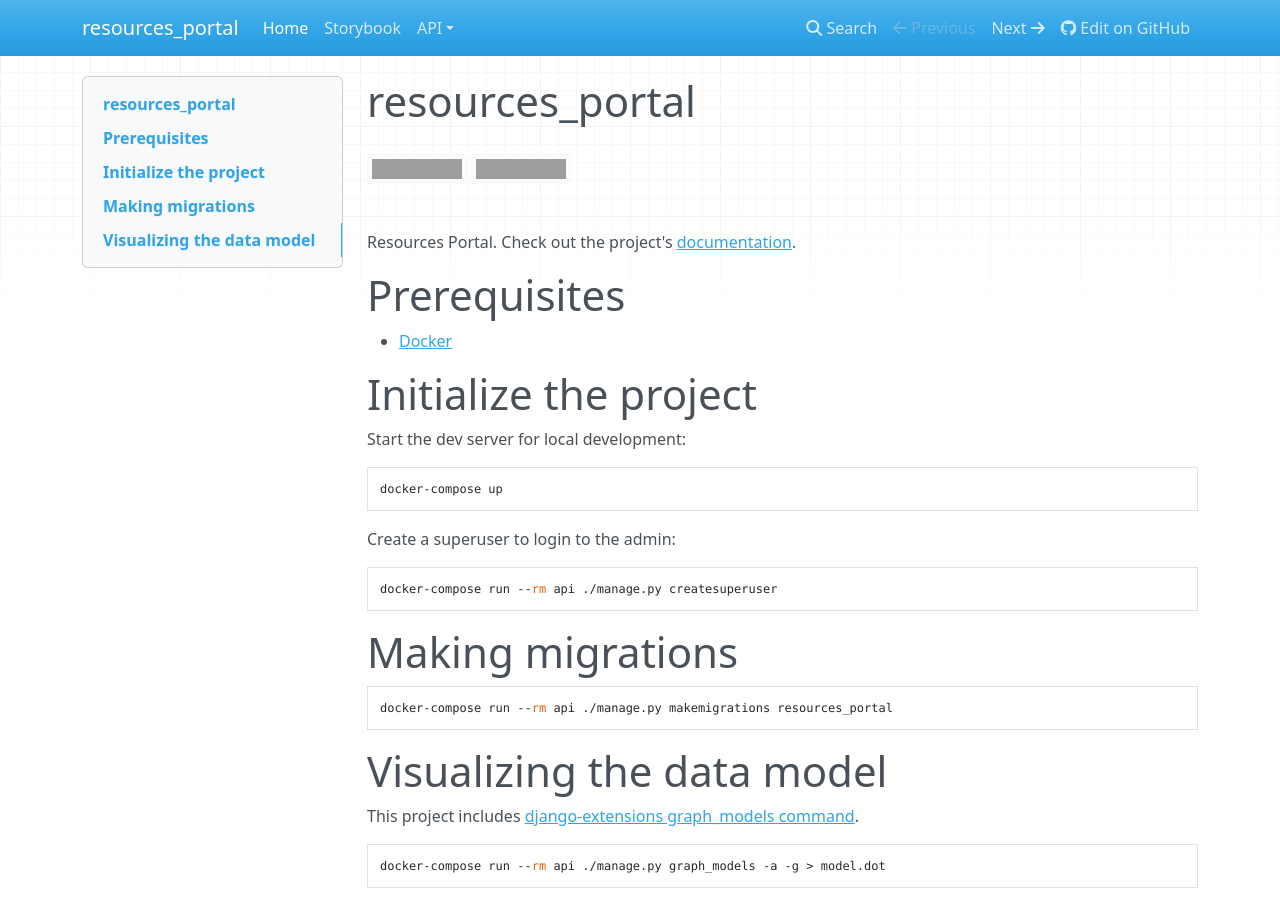
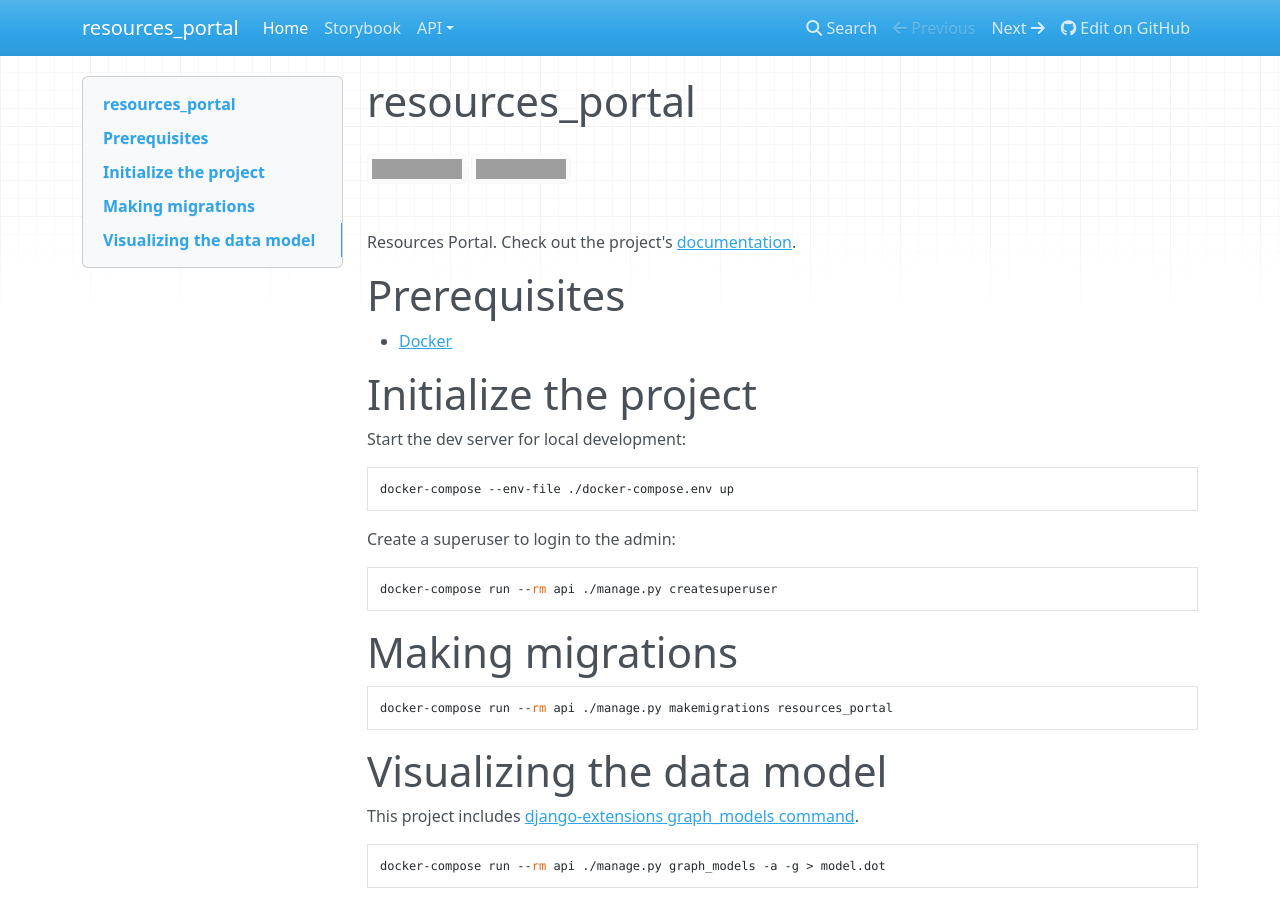
Before and after one commit to AlexsLemonade/resources-portal, an MkDocs documentation site: the page built from docs/index.md, in a window 1280 px wide and 900 px high. Built offline with MkDocs 1.6.1, drawn with Linux system fonts in a browser that asks for light colours; nearby versions of some CDN libraries; grey boxes are pictures that could not be loaded.

````diff
--- a/docs/index.md
+++ b/docs/index.md
@@ -14,7 +14,7 @@ Resources Portal. Check out the project's [documentation](http://ccdl.github.io/
 Start the dev server for local development:
 
 ```bash
-docker-compose up
+docker-compose --env-file ./docker-compose.env up
 ```
 
 Create a superuser to login to the admin:
````
Also changed, not shown: api/README.md (+1 -1 lines), 1 other file.
